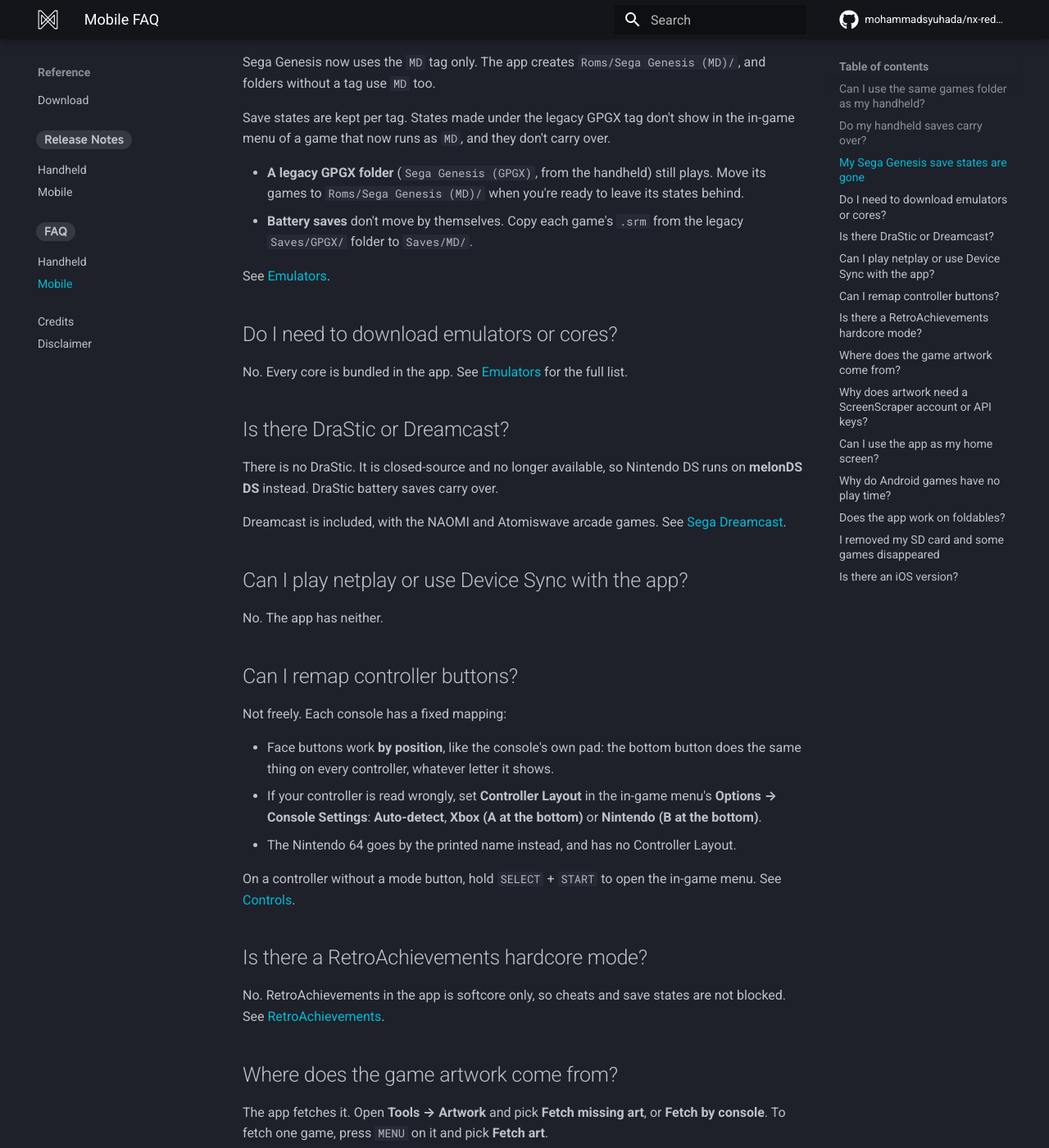
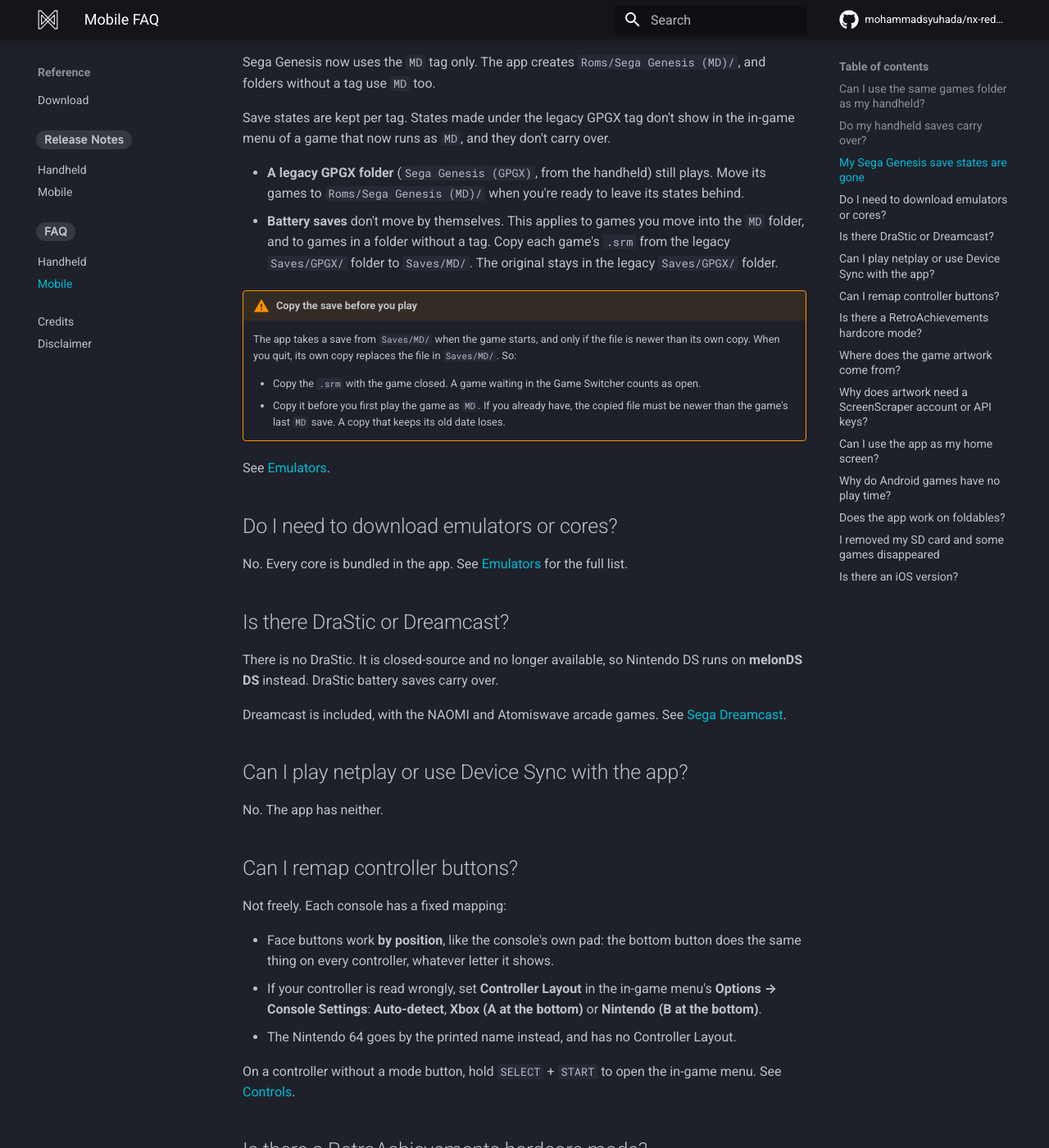
Before and after one commit to mohammadsyuhada/nx-redux-docs, an MkDocs documentation site: the page built from docs/reference/faq/mobile.md, in a window 1280 px wide and 1400 px high, scrolled down 802 px. Shown: the whole window at 82% size. Built offline with MkDocs 1.6.1 and Material for MkDocs 9.7.7, drawn with Linux system fonts in a browser that asks for light colours; comment, search, counter and statistics services are not loaded; some of the changed text lies outside the part shown.

Commit message:
fix(mobile): genesis save copy conditions, dreamcast bios and coins

```diff
--- a/docs/reference/faq/mobile.md
+++ b/docs/reference/faq/mobile.md
@@ -39,8 +39,21 @@
 - **A legacy GPGX folder** (`Sega Genesis (GPGX)`, from the handheld) still
   plays. Move its games to `Roms/Sega Genesis (MD)/` when you're ready to
   leave its states behind.
-- **Battery saves** don't move by themselves. Copy each game's `.srm` from
-  the legacy `Saves/GPGX/` folder to `Saves/MD/`.
+- **Battery saves** don't move by themselves. This applies to games you
+  move into the `MD` folder, and to games in a folder without a tag. Copy
+  each game's `.srm` from the legacy `Saves/GPGX/` folder to `Saves/MD/`.
+  The original stays in the legacy `Saves/GPGX/` folder.
+
+!!! warning "Copy the save before you play"
+    The app takes a save from `Saves/MD/` when the game starts, and only if
+    the file is newer than its own copy. When you quit, its own copy
+    replaces the file in `Saves/MD/`. So:
+
+    - Copy the `.srm` with the game closed. A game waiting in the Game
+      Switcher counts as open.
+    - Copy it before you first play the game as `MD`. If you already have,
+      the copied file must be newer than the game's last `MD` save. A copy
+      that keeps its old date loses.
 
 See [Emulators](../../mobile/emulators.md#sega-genesis).
 
@@ -99,8 +112,9 @@
 
 - **Signing in to ScreenScraper** raises that quota, so a large library
   fetches faster.
-- **SteamGridDB** and **TheGamesDB** only answer requests that carry an API
-  key. Add a key to use them as extra sources.
+- **TheGamesDB** works with the key built into the app. Your own free key
+  is optional and gives you your own monthly allowance.
+- **SteamGridDB** is only used with your own free API key.
 
 Set them in **Tools → Artwork → Account**. See
 [Artwork](../../mobile/artwork.md).
```
Also changed, not shown: docs/mobile/dreamcast.md (+6 -4 lines).
